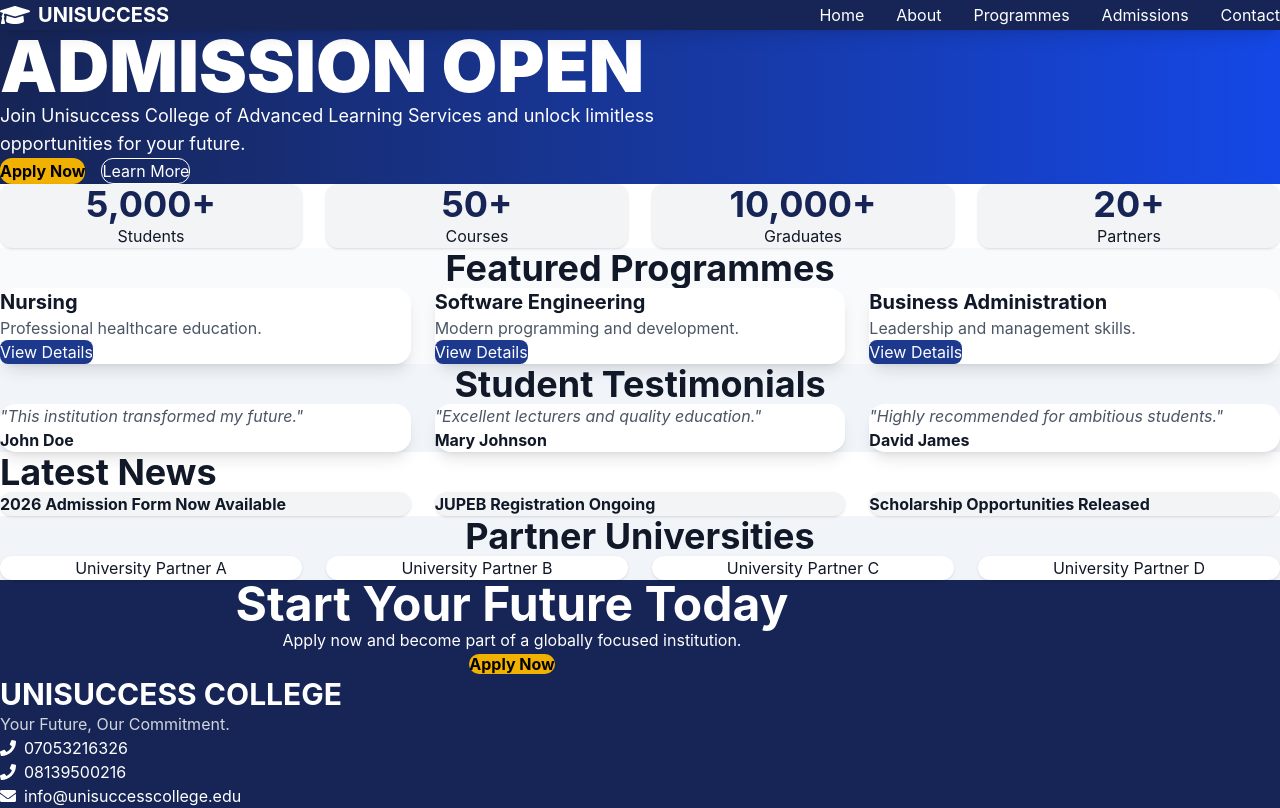
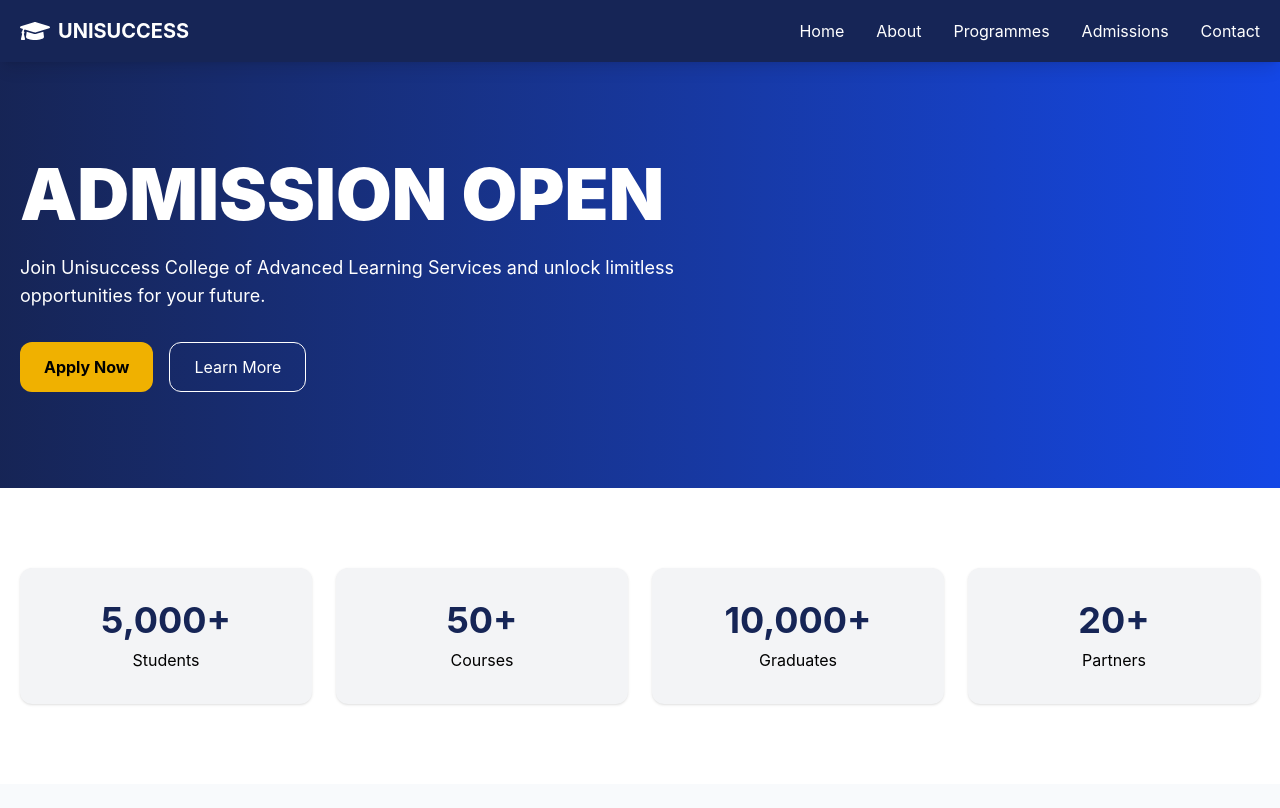
Before and after one commit to odedinaemmanuel84-dev/unisuccesscollege-, a React (Vite) app in the folder unisuccess-college/client/: page / in a window 1280 px wide. Shown: the top 808 px of the page. Built offline with nearby package versions, Linux system fonts and the light colour scheme.

Commit message:
Update index.css

```diff
--- a/unisuccess-college/client/src/index.css
+++ b/unisuccess-college/client/src/index.css
@@ -1,9 +1,11 @@
 @import "tailwindcss";
 
-* {
-  margin: 0;
-  padding: 0;
-  box-sizing: border-box;
+:root {
+  --primary: #0a3d91;
+  --secondary: #f4b400;
+  --accent: #e53935;
+  --dark: #0f172a;
+  --light: #f8fafc;
 }
 
 html {
@@ -11,15 +13,50 @@ html {
 }
 
 body {
+  background: var(--light);
   font-family: Inter, sans-serif;
-  background: #f8fafc;
-  color: #111827;
+  overflow-x: hidden;
 }
 
-a {
-  text-decoration: none;
+.gradient-bg {
+  background:
+    linear-gradient(
+      135deg,
+      #0a3d91,
+      #123f8a,
+      #1d4ed8
+    );
 }
 
-button {
-  cursor: pointer;
+.gold-gradient {
+  background:
+    linear-gradient(
+      135deg,
+      #f4b400,
+      #ffd54f
+    );
 }
+
+.glass {
+  backdrop-filter: blur(16px);
+  background: rgba(255,255,255,.1);
+  border: 1px solid rgba(255,255,255,.2);
+}
+
+.section-padding {
+  padding: 6rem 1rem;
+}
+
+.container-custom {
+  width: 100%;
+  max-width: 1300px;
+  margin: auto;
+}
+
+.hover-card {
+  transition: .4s;
+}
+
+.hover-card:hover {
+  transform: translateY(-8px);
+}
```
